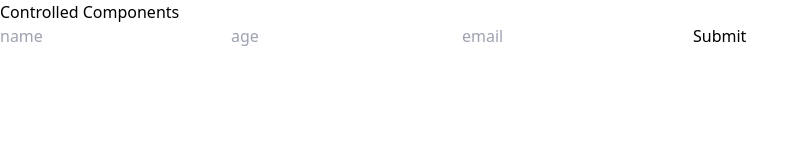
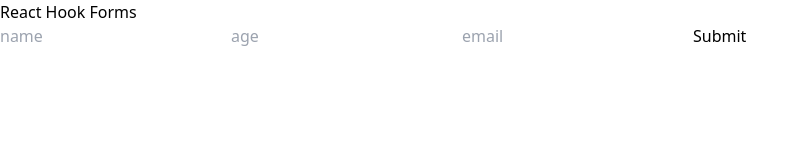
Before and after one commit to milindkusahu/React-Concepts, a React (Vite) app: page / in a window 1280 px wide. Shown: the top 160 px of the page, without its empty margins (0-808 px from the left). Built offline with nearby package versions, Linux system fonts and the light colour scheme.

Commit message:
Form handling (React Hook Form)

```diff
--- a/package.json
+++ b/package.json
@@ -12,6 +12,7 @@
   "dependencies": {
     "react": "^18.3.1",
     "react-dom": "^18.3.1",
+    "react-hook-form": "^7.53.0",
     "react-icons": "^5.3.0"
   },
   "devDependencies": {
--- a/src/App.jsx
+++ b/src/App.jsx
@@ -5,7 +5,8 @@
 // import Friends from "./components/Friends/Friends";
 // import Music from "./components/Music/Music";
 // import FromsUseRef from "./components/FormHandling/FromsUseRef";
-import Controlled from "./components/FormHandling/Controlled";
+// import Controlled from "./components/FormHandling/Controlled";
+import ReactHookForms from "./components/FormHandling/ReactHookForms";
 
 // import "./App.css";
 
@@ -19,7 +20,8 @@ const App = () => {
       {/* <Friends /> */}
       {/* <Music /> */}
       {/* <FromsUseRef /> */}
-      <Controlled />
+      {/* <Controlled /> */}
+      <ReactHookForms />
     </>
   );
 };
--- /dev/null
+++ b/src/components/FormHandling/ReactHookForms.jsx
@@ -0,0 +1,21 @@
+import React from "react";
+import { useForm } from "react-hook-form";
+
+const ReactHookForms = () => {
+  const { register, handleSubmit } = useForm();
+
+  return (
+    <div>
+      <h1>React Hook Forms</h1>
+
+      <form action="" onSubmit={handleSubmit((data) => console.log(data))}>
+        <input {...register("name")} placeholder="name" type="text" />
+        <input {...register("age")} placeholder="age" type="number" />
+        <input {...register("email")} placeholder="email" type="email" />
+        <input type="submit" />
+      </form>
+    </div>
+  );
+};
+
+export default ReactHookForms;
```
Also changed, not shown: 1 other file (tests, documents, lock files or other folders).
